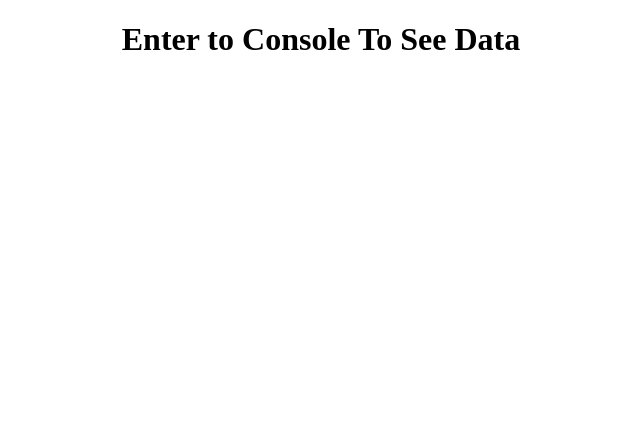
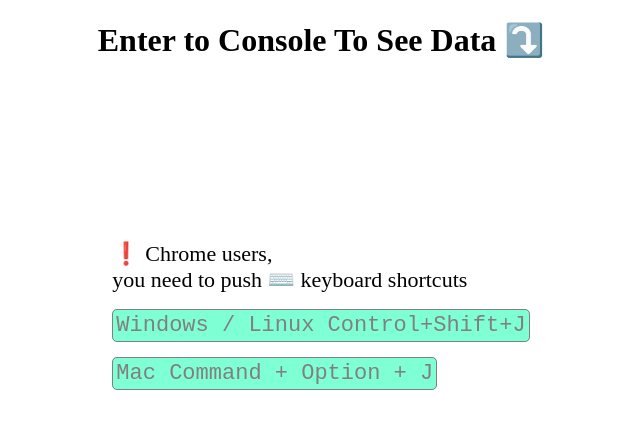
Before and after one commit to Constantin-E-T/Console-Finances, a plain HTML site: page index.html in a window 1280 px wide. Shown: the whole page, without its empty margins (319-959 px from the left). Drawn offline with Linux system fonts and the light colour scheme.

Commit message:
added more detailes for user how to see data on Console

```diff
--- a/index.html
+++ b/index.html
@@ -7,7 +7,14 @@
   <title>JS App For Finances</title>
 </head>
 <body>
-  <h1 style="text-align:center">Enter to Console To See Data</h1>
+  <h1 style="text-align:center">Enter to Console To See Data ⤵️ </h1>
+  <div style="display:flex;justify-content:center;justify-content:center; margin:10rem 5rem">
+
+    <p style="font-size: 22px">
+     ❗️ Chrome users, <br> you need to push ⌨️ keyboard shortcuts <br>
+      <code style="color: gray; border: 1px solid; background-color:aquamarine; border-radius: 5px; padding: 3px; line-height: 3" >Windows / Linux Control+Shift+J</code> <br>  <code style="color: gray; border: 1px solid; background-color:aquamarine; border-radius: 5px; padding: 3px" >Mac Command + Option + J</code>
+    </p>
+  </div>
   <script src="index.js"></script>
 </body>
 </html>
```
